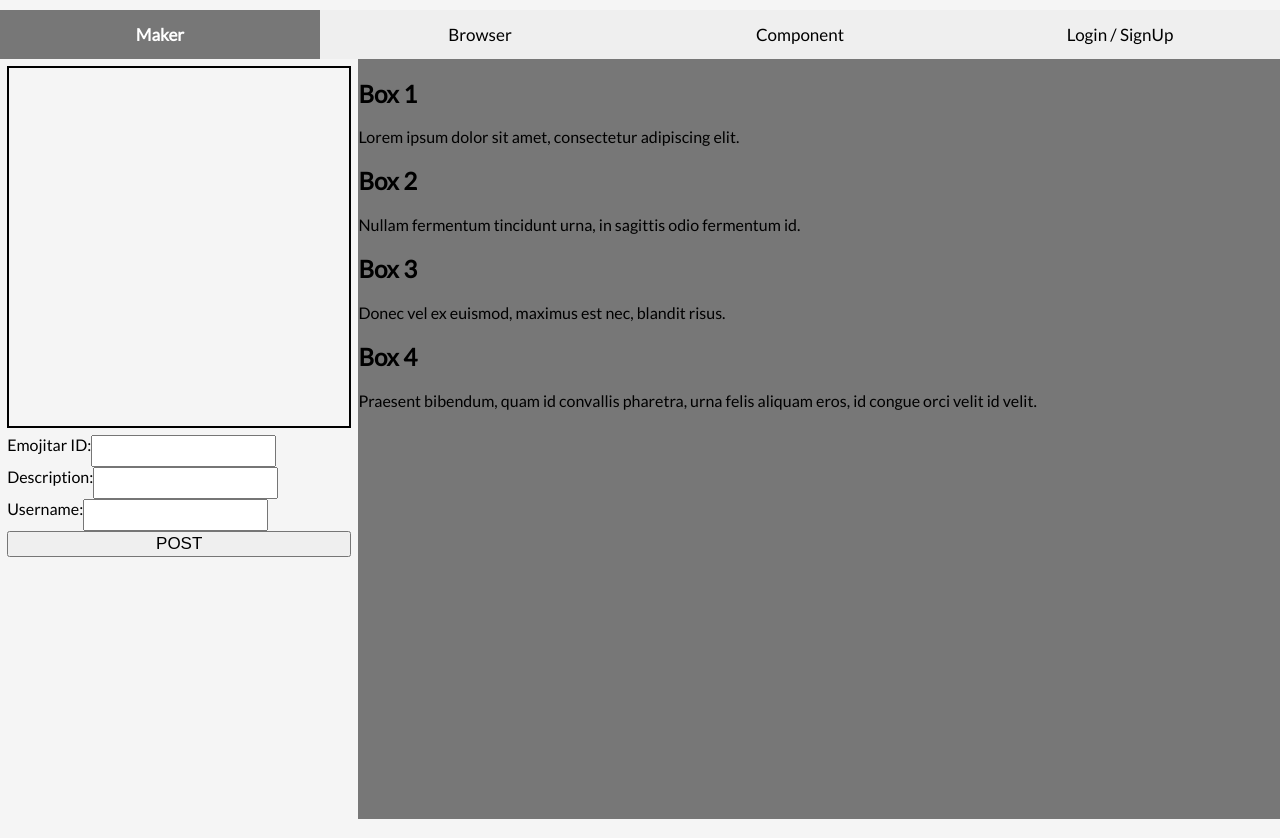
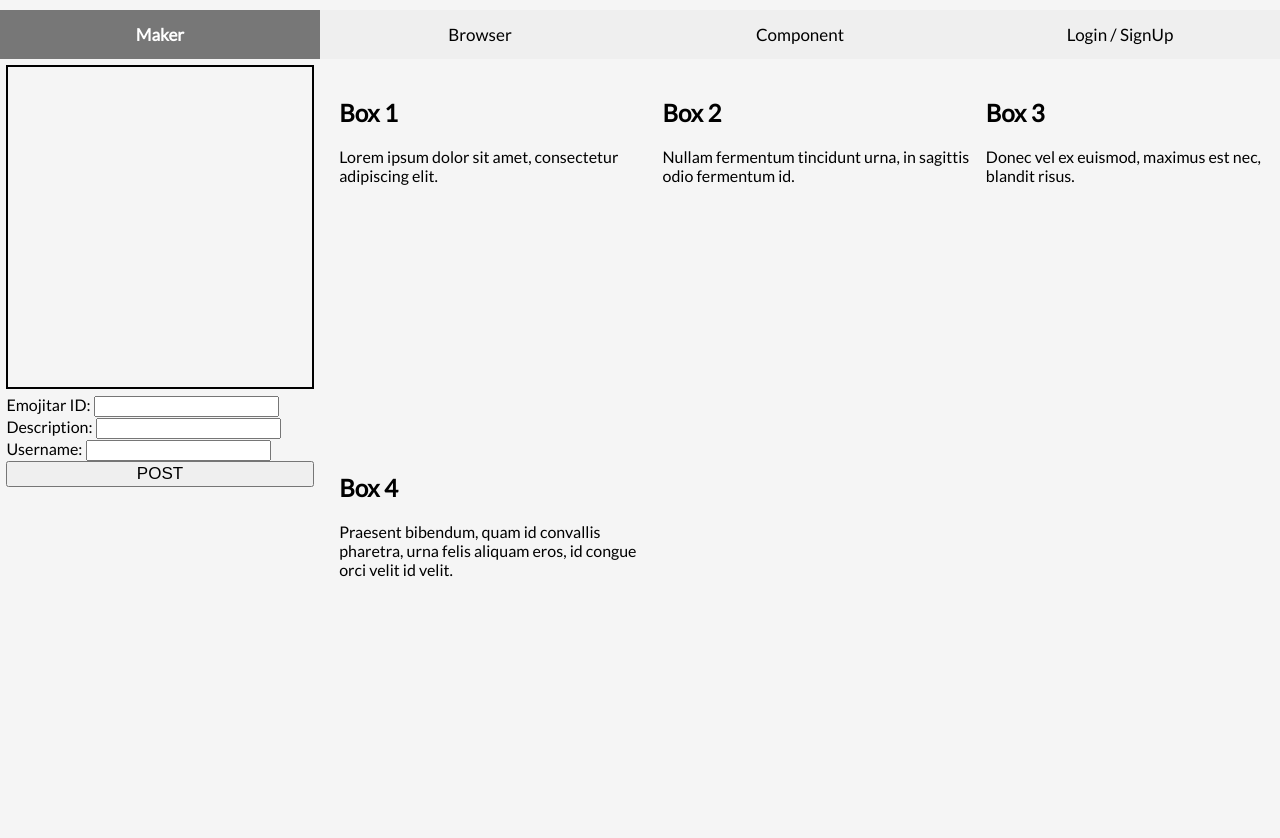
Before and after one commit to YashMadenenni/Emojitar, a plain HTML site: page src/client/index.html in a window 1280 px wide. Shown: the part 55-893 px from the top of the page. Drawn offline with Linux system fonts and the light colour scheme.

Commit message:
modify the grid display of emoji setting(hair/mouth..)

```diff
--- a/src/client/client.js
+++ b/src/client/client.js
@@ -1,4 +1,4 @@
-function openPage(pageName) {
+function openPage(pageName,event) {
   var tabcontent = document.getElementsByClassName("tabcontent");
   for (let i = 0; i < tabcontent.length; i++) {
     tabcontent[i].style.display = "none";
--- a/src/client/display.css
+++ b/src/client/display.css
@@ -46,11 +46,24 @@ body, html{
 }
 .emoji-display-box{
     position: relative;
-    flex-basis: 28%;
+    flex-basis: 25%;
 }
 .emoji-setting-box{
-    background-color: #777;
+    position: relative;
     flex-grow: 1;
+}
+#setting-box{
+    position: absolute;
+    top: 0;
+    left: 0;
+    width: 100%;
+    height: 100%;
+    margin: 2%;
+
+    box-sizing: 100%;
+    display: grid;
+    grid-template-columns: repeat(3, 1fr);
+    grid-gap: 10px;
 }
 /*
  * Emoji-display-box
@@ -69,9 +82,6 @@ body, html{
     margin-left: 2%;
     margin-right: 2%;
 }
-#emoji-info input {
-    float: right;
-}
 #postButton {
     width: 100%;
     font-size: 17px;
--- a/src/client/index.html
+++ b/src/client/index.html
@@ -23,21 +23,23 @@
                 <div class="emoji-display-box">
                     <div id="emoji-image"></div>
                     <div id="emoji-info">
+                        <div id="userinput">
                             <label for="inputID">Emojitar ID:</label>
                             <input type="text" id="inputID" name="inputID">
-                        <p></p>
-
+                        </div>
+                        <div id="userinput">
                             <label for="inputDescription">Description:</label>
                             <input type="text" id="inputDescription" name="inputDescription">
-                        <p></p>
-
+                        </div>
+                        <div id="userinput">
                             <label for="inputUsername">Username:</label>
                             <input type="text" id="inputUsername" name="inputUsername">
-                        <p></p>
+                        </div>
                         <button id="postButton">POST</button>
                     </div>
                 </div>
                 <div class="emoji-setting-box">
+                    <div id="setting-box">
                         <div class="box">
                             <h2>Box 1</h2>
                             <p>Lorem ipsum dolor sit amet, consectetur adipiscing elit.</p>
@@ -57,6 +59,7 @@
                     </div>
                 </div>
             </div>
+        </div>
         <div id='Browser' class="tabcontent">
             <p>Browser</p>
         </div>
```
Lines whose indentation alone changed are shown as unchanged.
